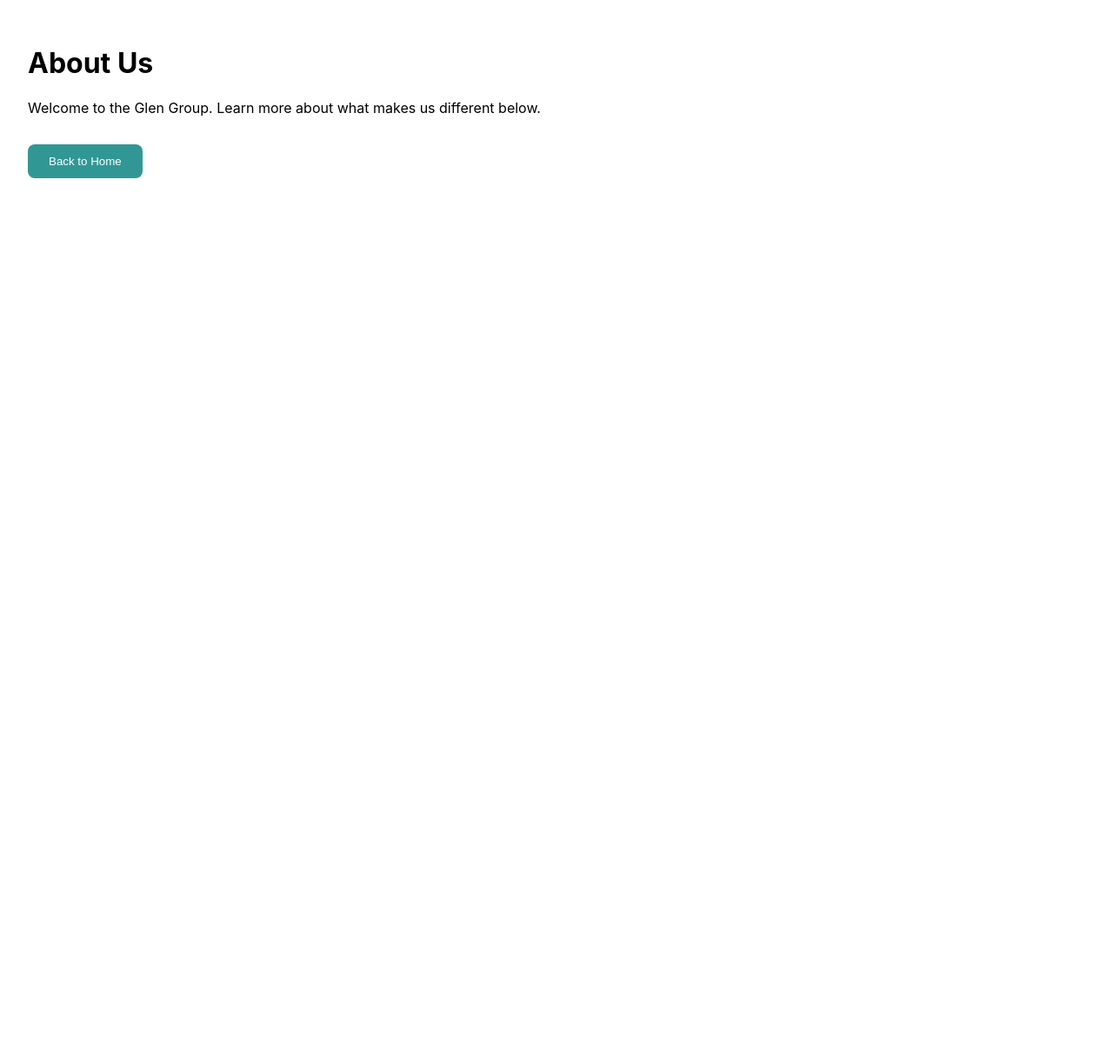
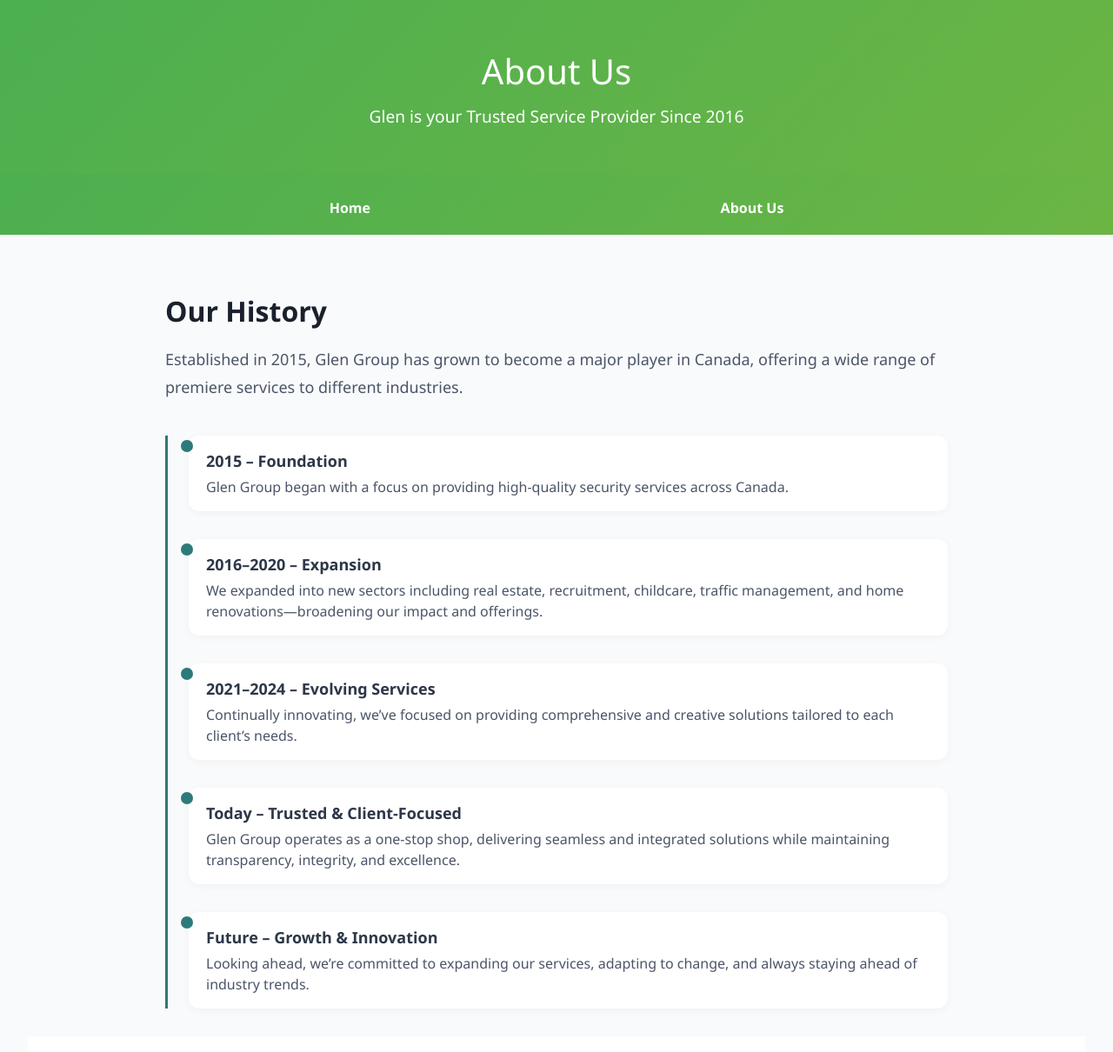
Before and after one commit to Brenden-Trieu/GlenGroupWebsite, a React (Create React App) app in the folder glen_group/: page /about in a window 1280 px wide. Shown: the top 1210 px of the page at 87% size. Before the commit the page ends 800 px from the top, so only its background shows below. Built offline with nearby package versions, Linux system fonts and the light colour scheme.

Commit message:
draft on second page

```diff
--- a/glen_group/src/App.js
+++ b/glen_group/src/App.js
@@ -5,7 +5,7 @@ import Carousel from "./components/CompanyCarousel.jsx";
 import InfoTabs from "./components/InfoTabs.jsx";
 import Footer from "./components/Footer.jsx";
 import "./styles/App.css";
-import { ChakraProvider } from '@chakra-ui/react'
+import { ChakraProvider } from '@chakra-ui/react';
 
 function App() {
   const heroRef = useRef(null);
--- /dev/null
+++ b/glen_group/src/components/aboutUs/CompanyHistory.jsx
@@ -0,0 +1,62 @@
+import "../../styles/CompanyHistory.css";
+// import img from "../../../public/assets/imgs/glenGroupProgression.png"
+
+const CompanyHistory = () => {
+  return (
+    <section className="history-section">
+      <div className="history-container">
+        <h2 className="history-title">Our History</h2>
+        <p className="history-description">
+          Established in 2015, Glen Group has grown to become a major player in Canada, offering a wide range of premiere services to different industries.
+        </p>
+
+        <div className="timeline">
+          <div className="timeline-item">
+            <span className="timeline-dot"></span>
+            <div className="timeline-content">
+              <h4>2015 – Foundation</h4>
+              <p>Glen Group began with a focus on providing high-quality security services across Canada.</p>
+            </div>
+          </div>
+
+          <div className="timeline-item">
+            <span className="timeline-dot"></span>
+            <div className="timeline-content">
+              <h4>2016–2020 – Expansion</h4>
+              <p>We expanded into new sectors including real estate, recruitment, childcare, traffic management, and home renovations—broadening our impact and offerings.</p>
+            </div>
+          </div>
+
+          <div className="timeline-item">
+            <span className="timeline-dot"></span>
+            <div className="timeline-content">
+              <h4>2021–2024 – Evolving Services</h4>
+              <p>Continually innovating, we’ve focused on providing comprehensive and creative solutions tailored to each client’s needs.</p>
+            </div>
+          </div>
+
+          <div className="timeline-item">
+            <span className="timeline-dot"></span>
+            <div className="timeline-content">
+              <h4>Today – Trusted & Client-Focused</h4>
+              <p>Glen Group operates as a one-stop shop, delivering seamless and integrated solutions while maintaining transparency, integrity, and excellence.</p>
+            </div>
+          </div>
+
+          <div className="timeline-item">
+            <span className="timeline-dot"></span>
+            <div className="timeline-content">
+              <h4>Future – Growth & Innovation</h4>
+              <p>Looking ahead, we’re committed to expanding our services, adapting to change, and always staying ahead of industry trends.</p>
+            </div>
+          </div>
+        </div>
+      </div>
+      <div id="progressionImage">
+        <img src="/assets/imgs/glenGroupProgression.png" alt="Glen Group Progression" />
+      </div>
+    </section>
+  );
+};
+
+export default CompanyHistory;
--- /dev/null
+++ b/glen_group/src/components/aboutUs/NavBarGeneral.jsx
@@ -0,0 +1,51 @@
+import { Link } from "react-router-dom";
+import { useEffect, useState } from "react";
+import { Box, Flex, Text } from "@chakra-ui/react";
+import "../../styles/NavBarGeneral.css";
+
+const NavBarGeneral = ({ heroRef }) => {
+  const [isSticky, setIsSticky] = useState(false);
+
+  useEffect(() => {
+    const observer = new IntersectionObserver(
+      ([entry]) => setIsSticky(!entry.isIntersecting),
+      { rootMargin: "-1px 0px 0px 0px" }
+    );
+
+    if (heroRef?.current) {
+      observer.observe(heroRef.current);
+    }
+
+    return () => {
+      if (heroRef?.current) observer.unobserve(heroRef.current);
+    };
+  }, [heroRef]);
+
+  return (
+    <Box
+      as="nav"
+      id="nav-general"
+      className={isSticky ? "nav-general-sticky" : "nav-general-default"}
+      position={isSticky ? "fixed" : "relative"}
+      top={isSticky ? 0 : "auto"}
+      width="100%"
+      bg="#6bb544"
+      boxShadow={isSticky ? "md" : "sm"}
+      zIndex="sticky"
+      transition="all 0.3s ease"
+      py={3}
+      height="70px"
+    >
+      <Flex justify="center" id="nav-content">
+        <Text as={Link} to="/" fontWeight="bold" color="white" _hover={{ color: "blue.100" }}>
+          Home
+        </Text>
+        <Text as={Link} to="/about" fontWeight="bold" color="white" _hover={{ color: "blue.100" }} ml={6}>
+          About Us
+        </Text>
+      </Flex>
+    </Box>
+  );
+};
+
+export default NavBarGeneral;
--- /dev/null
+++ b/glen_group/src/components/aboutUs/TeamCultureSection.jsx
@@ -0,0 +1,27 @@
+import { Box, Flex, Heading, Text, List, ListItem, Link } from "@chakra-ui/react";
+import "../../styles/TeamCultureSection.css";
+
+const TeamCultureSection = () => {
+  return (
+    <Box className="team-culture-section" py={{ base: 12, md: 20 }} px={{ base: 4, md: 12 }}>
+      <Flex direction={{ base: "column", md: "row" }} gap={12} maxW="7xl" mx="auto">
+        <Box flex="1">
+          <Heading as="h2" size="lg" mb={4} color="white">
+            Our People
+          </Heading>
+          <Text color="white" mb={4}>
+            All employees are encouraged to contribute their unique perspectives and ideas in an atmosphere that encourages teamwork and mutual support at Glen Group of Companies. Every time a customer interacts with our business, our employees go above and beyond to ensure their satisfaction.
+          </Text>
+          <Text color="white" mb={4}>
+            The culture of the organization promotes a good work-life balance and continuous professional development, creating an environment where individuals can flourish. In this perfect setting that values professional and personal growth, ideas flourish in an atmosphere that promotes collaboration and fun.
+          </Text>
+          <Text color="white">
+            Explore our Glen Culture and delve deeper on how Glen Group is committed to fostering relationships with our clients, employees, and community as a whole.
+          </Text>
+        </Box>
+      </Flex>
+    </Box>
+  );
+};
+
+export default TeamCultureSection;
--- a/glen_group/src/index.js
+++ b/glen_group/src/index.js
@@ -2,17 +2,20 @@ import React from 'react';
 import ReactDOM from 'react-dom/client';
 import './styles/index.css';
 import App from './App';
-import AboutPage from './pages/About'; // Move AboutPage into a /pages folder
+import AboutPage from './pages/About';
+import { ChakraProvider } from '@chakra-ui/react';
 import { BrowserRouter as Router, Routes, Route } from 'react-router-dom';
 
 const root = ReactDOM.createRoot(document.getElementById('root'));
 root.render(
   <React.StrictMode>
+    <ChakraProvider>
       <Router>
         <Routes>
           <Route path="/" element={<App />} />
           <Route path="/about" element={<AboutPage />} />
         </Routes>
       </Router>
+    </ChakraProvider>
   </React.StrictMode>
 );
--- a/glen_group/src/pages/About.jsx
+++ b/glen_group/src/pages/About.jsx
@@ -1,28 +1,49 @@
-import { Link } from "react-router-dom";
+import { useRef, useEffect, useState } from "react";
+import "../styles/About.css";
+import NavBarGeneral from "../components/aboutUs/NavBarGeneral";
+import CompanyHistory from "../components/aboutUs/CompanyHistory";
+import Footer from "../components/Footer";
+import TeamCultureSection from "../components/aboutUs/TeamCultureSection";
 
 const AboutPage = () => {
+  const heroRef = useRef(null);
+  const [isSticky, setIsSticky] = useState(false);
+
+  // Observe if the hero is in view
+  useEffect(() => {
+    const observer = new IntersectionObserver(
+      ([entry]) => setIsSticky(!entry.isIntersecting),
+      { rootMargin: "-1px 0px 0px 0px" }
+    );
+
+    if (heroRef.current) {
+      observer.observe(heroRef.current);
+    }
+
+    return () => {
+      if (heroRef.current) observer.unobserve(heroRef.current);
+    };
+  }, []);
+
   return (
-    <main style={{ padding: "2rem" }}>
-      <h1>About Us</h1>
-      <p>Welcome to the Glen Group. Learn more about what makes us different below.</p>
+    <>
+      <section className="hero-splash" ref={heroRef}>
+        <div>
+          <h1>About Us</h1>
+          <p>Glen is your Trusted Service Provider Since 2016</p>
+        </div>
+      </section>
+      <NavBarGeneral heroRef={heroRef} />
+      <div id="main-content" style={{ paddingTop: isSticky ? "70px" : "0px" }}>
+        <CompanyHistory />
+      </div>
+      <div>
+        <TeamCultureSection />
+      </div>
+      <Footer />
+    </>
+  );
 
-      <div style={{ marginTop: "2rem" }}>
-        <Link to="/">
-          <button style={{
-            padding: "0.75rem 1.5rem",
-            backgroundColor: "#319795",
-            color: "#fff",
-            border: "none",
-            borderRadius: "8px",
-            cursor: "pointer",
-            fontWeight: "500"
-          }}>
-            Back to Home
-          </button>
-        </Link>
-      </div>
-    </main>
-  );
 };
 
 export default AboutPage;
--- /dev/null
+++ b/glen_group/src/styles/About.css
@@ -0,0 +1,26 @@
+.hero-splash {
+  height: 25vh;
+  display: flex;
+  align-items: center;
+  justify-content: center;
+  background: linear-gradient(135deg, #4CAF50, #6bb544);
+  color: white;
+  text-align: center;
+  font-family: 'Segoe UI', Tahoma, Geneva, Verdana, sans-serif;
+}
+
+.hero-splash h1 {
+  font-size: 2.5rem;
+  margin: 0;
+}
+
+.hero-splash p {
+  font-size: 1.2rem;
+  margin: 0.5rem 0 0;
+}
+
+html, body {
+  margin: 0;
+  padding: 0;
+  overflow-x: hidden;
+}
--- /dev/null
+++ b/glen_group/src/styles/CompanyHistory.css
@@ -0,0 +1,78 @@
+.history-section {
+  background: #f9fafb;
+  padding: 4rem 2rem;
+  font-family: 'Segoe UI', sans-serif;
+}
+
+.history-container {
+  max-width: 900px;
+  margin: 0 auto;
+  text-align: left;
+}
+
+.history-title {
+  font-size: 2rem;
+  font-weight: 700;
+  color: #1a202c;
+  margin-bottom: 1rem;
+  position: relative;
+}
+
+.history-description {
+  font-size: 1.125rem;
+  color: #4a5568;
+  margin-bottom: 2.5rem;
+  line-height: 1.75;
+}
+
+.timeline {
+  border-left: 3px solid #2c7a7b;
+  position: relative;
+  padding-left: 1.5rem;
+}
+
+.timeline-item {
+  margin-bottom: 2rem;
+  position: relative;
+}
+
+.timeline-dot {
+  width: 14px;
+  height: 14px;
+  background: #2c7a7b;
+  border-radius: 50%;
+  position: absolute;
+  left: -9px;
+  top: 5px;
+}
+
+.timeline-content {
+  background: #fff;
+  padding: 1rem 1.25rem;
+  border-radius: 0.75rem;
+  box-shadow: 0 2px 10px rgba(0, 0, 0, 0.04);
+  transition: transform 0.3s ease, box-shadow 0.3s ease;
+}
+
+.timeline-content:hover {
+  transform: translateY(-4px);
+  box-shadow: 0 6px 20px rgba(0, 0, 0, 0.08);
+}
+
+.timeline-content h4 {
+  font-size: 1.125rem;
+  font-weight: 600;
+  color: #2d3748;
+  margin-bottom: 0.25rem;
+}
+
+.timeline-content p {
+  font-size: 1rem;
+  color: #4a5568;
+  margin: 0;
+}
+
+#progressionImage {
+    display: flex;
+    justify-content: center;
+}
--- /dev/null
+++ b/glen_group/src/styles/NavBarGeneral.css
@@ -0,0 +1,16 @@
+#nav-general {
+  font-family: 'Segoe UI', sans-serif;
+  background: linear-gradient(135deg, #4CAF50, #6bb544);
+}
+
+#nav-content {
+    display: flex;
+    justify-content: space-evenly;
+    margin-top: 15px;
+}
+
+.nav-general-sticky {
+  position: sticky;
+  top: 0;
+  z-index: 1000;
+}
--- /dev/null
+++ b/glen_group/src/styles/TeamCultureSection.css
@@ -0,0 +1,20 @@
+.team-culture-section {
+  background-image: url('https://glengroup.ca/wp-content/uploads/2023/06/Untitled-design.png');
+  background-size: cover;
+  background-position: center;
+  background-repeat: no-repeat;
+  position: relative;
+}
+
+.team-culture-section::before {
+  content: "";
+  position: absolute;
+  inset: 0;
+  background-color: rgba(0, 0, 0, 0.9); /* dark overlay for contrast */
+  z-index: 0;
+}
+
+.team-culture-section > * {
+  position: relative;
+  z-index: 1;
+}
```
Lines whose indentation alone changed are shown as unchanged.
